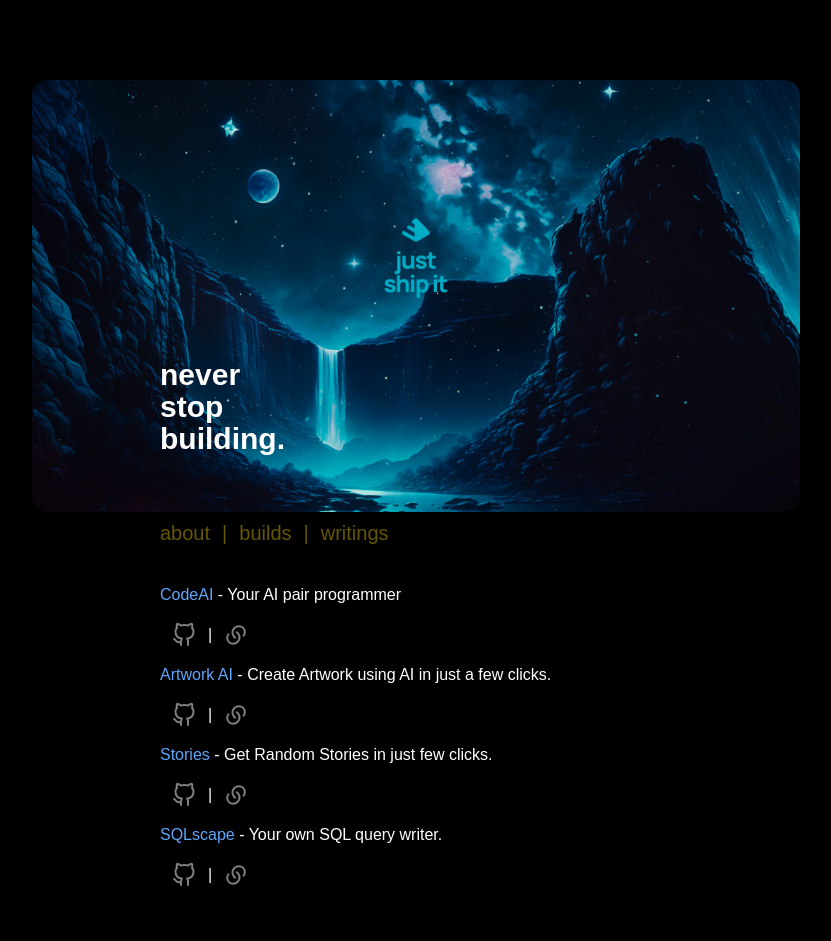
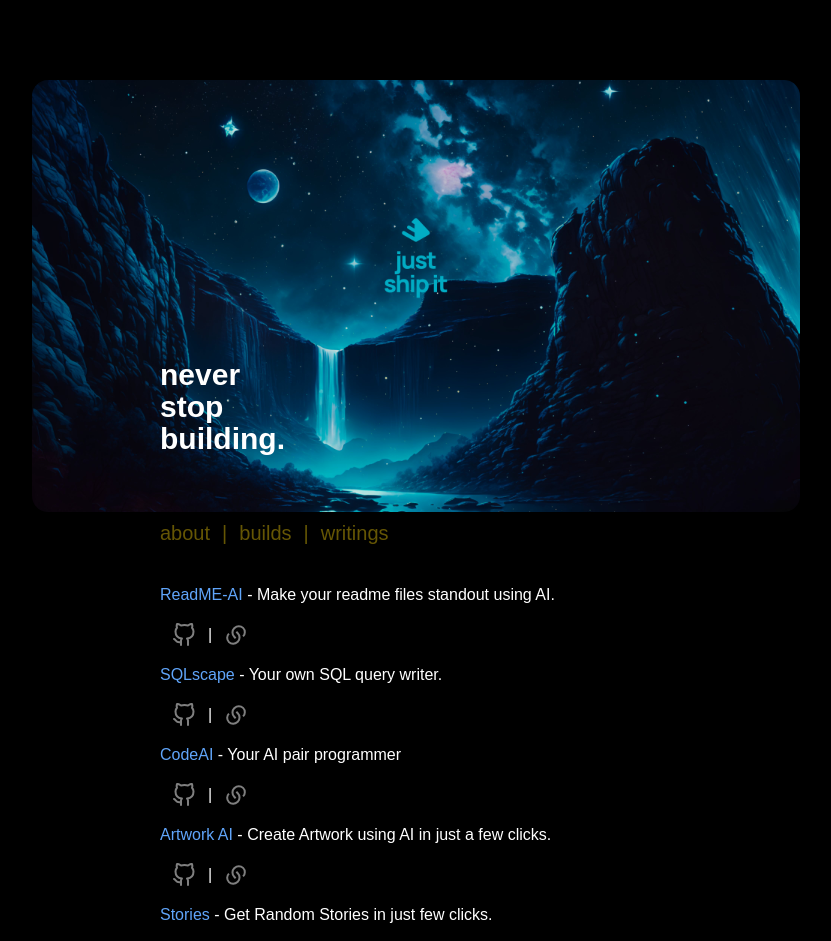
Before and after one commit to anuragts/mysite, a Next.js app: page /builds in a window 1280 px wide. Shown: the top 941 px of the page, without its empty margins (224-1055 px from the left). Built offline with nearby package versions, Linux system fonts and the light colour scheme.

Commit message:
added readmeAI

```diff
--- a/src/pages/builds.tsx
+++ b/src/pages/builds.tsx
@@ -1,6 +1,5 @@
 import type { NextPage } from "next";
 import Image from "next/image";
-import ocean from "../img/ocean.jpg";
 import Link from "next/link";
 import blue from "../img/buildspace/blue.jpeg";
 import { motion } from "framer-motion";
@@ -10,7 +9,7 @@ import { RiLinksFill } from "react-icons/ri";
 const Builds: NextPage = () => {
   return (
     <>
-      <div className="block mx-auto mt-[0] md:mt-[5rem] w-[100%] md:w-[60%] relative mb-[28.5rem]">
+      <div className="block mx-auto mt-[0] md:mt-[5rem] w-[100%] md:w-[60%] relative mb-[31.5rem]">
         <motion.div
           initial={{ opacity: 0, scale: 1 }}
           animate={{ opacity: 1, scale: 1 }}
@@ -50,6 +49,54 @@ const Builds: NextPage = () => {
           </div>
         </div>
         <div className="absolute mt-[4rem] ml-[10vw] text-sm md:text-base ">
+        {/*  */}
+        <div className="mr-5">
+            <span className="text-blue-400">ReadME-AI </span> - Make your readme files standout using AI.
+            <div className="my-[1rem] flex flex-row">
+              <motion.a
+                whileHover={{ scale: 1.2 }}
+                whileTap={{ scale: 0.8 }}
+                href="https://github.com/anuragts/readmeAI"
+                className="mx-3"
+              >
+                <FiGithub className="iniline text-xl md:text-2xl text-[#ffffff7f] hover:text-white " />{" "}
+              </motion.a>
+
+              |
+              <motion.a
+                whileHover={{ scale: 1.2 }}
+                whileTap={{ scale: 0.8 }}
+                href="https://readmeai-production.up.railway.app/"
+                className="mx-3"
+              >
+                <RiLinksFill className="iniline text-xl md:text-2xl text-[#ffffff7f] hover:text-white " />{" "}
+              </motion.a>
+            </div>
+          </div>
+        <div className="mr-5">
+            <span className="text-blue-400">SQLscape </span> - Your own SQL query writer.
+            <div className="my-[1rem] flex flex-row">
+              <motion.a
+                whileHover={{ scale: 1.2 }}
+                whileTap={{ scale: 0.8 }}
+                href="https://github.com/anuragts/sqlscape"
+                className="mx-3"
+              >
+                <FiGithub className="iniline text-xl md:text-2xl text-[#ffffff7f] hover:text-white " />{" "}
+              </motion.a>
+
+              |
+              <motion.a
+                whileHover={{ scale: 1.2 }}
+                whileTap={{ scale: 0.8 }}
+                href="https://sql.proooj.co/"
+                className="mx-3"
+              >
+                <RiLinksFill className="iniline text-xl md:text-2xl text-[#ffffff7f] hover:text-white " />{" "}
+              </motion.a>
+            </div>
+          </div>
+
         <div className="mr-5">
               <span className="text-blue-400">CodeAI</span> - Your AI pair programmer
               <div className="my-[1rem] flex flex-row">
@@ -118,30 +165,6 @@ const Builds: NextPage = () => {
               </motion.a>
             </div>
           </div>
-
-          <div className="mr-5">
-            <span className="text-blue-400">SQLscape </span> - Your own SQL query writer.
-            <div className="my-[1rem] flex flex-row">
-              <motion.a
-                whileHover={{ scale: 1.2 }}
-                whileTap={{ scale: 0.8 }}
-                href="https://github.com/anuragts/sqlscape"
-                className="mx-3"
-              >
-                <FiGithub className="iniline text-xl md:text-2xl text-[#ffffff7f] hover:text-white " />{" "}
-              </motion.a>
-
-              |
-              <motion.a
-                whileHover={{ scale: 1.2 }}
-                whileTap={{ scale: 0.8 }}
-                href="https://sql.proooj.co/"
-                className="mx-3"
-              >
-                <RiLinksFill className="iniline text-xl md:text-2xl text-[#ffffff7f] hover:text-white " />{" "}
-              </motion.a>
-            </div>
-          </div>
         </div>
       </div>
     </>
```
